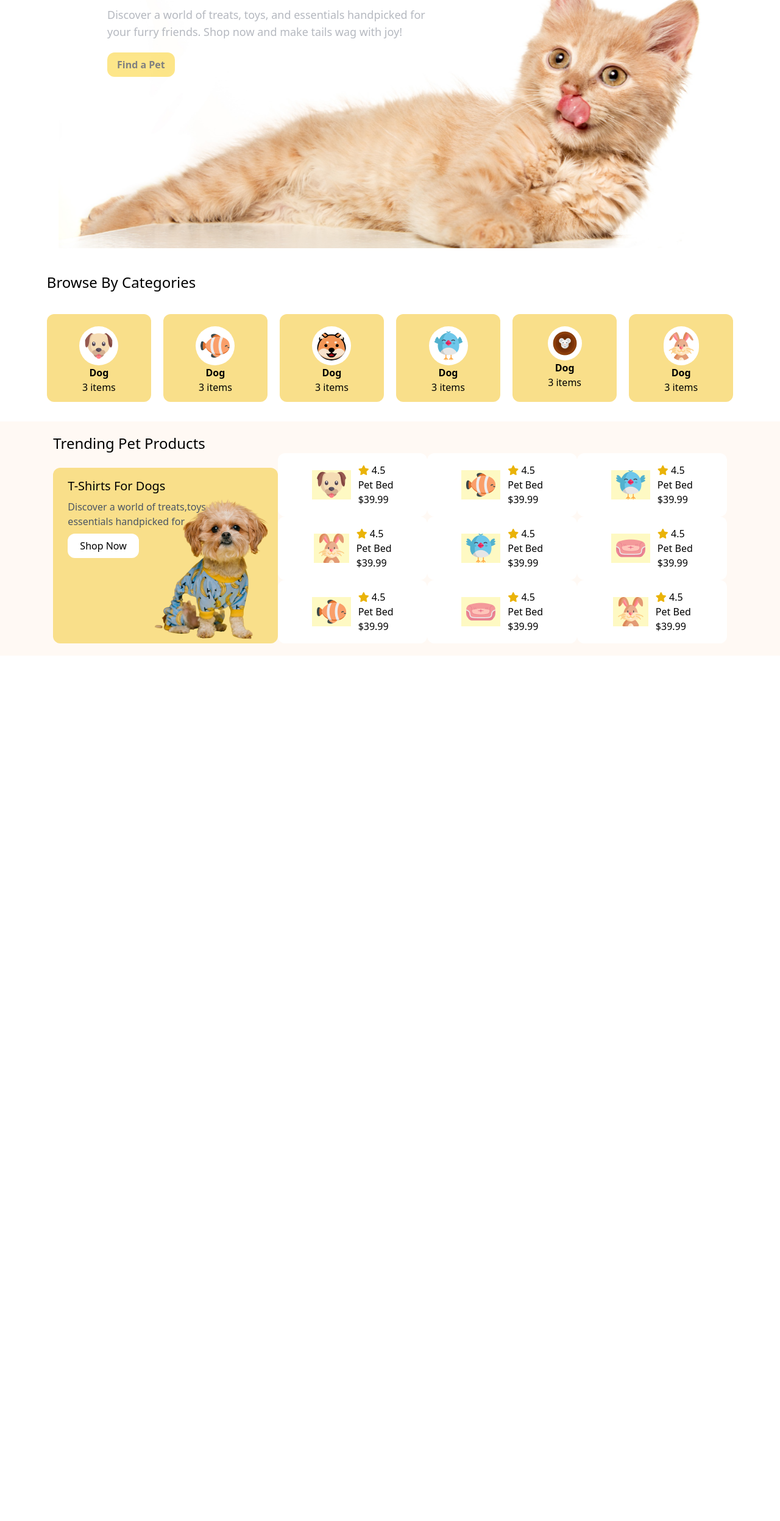
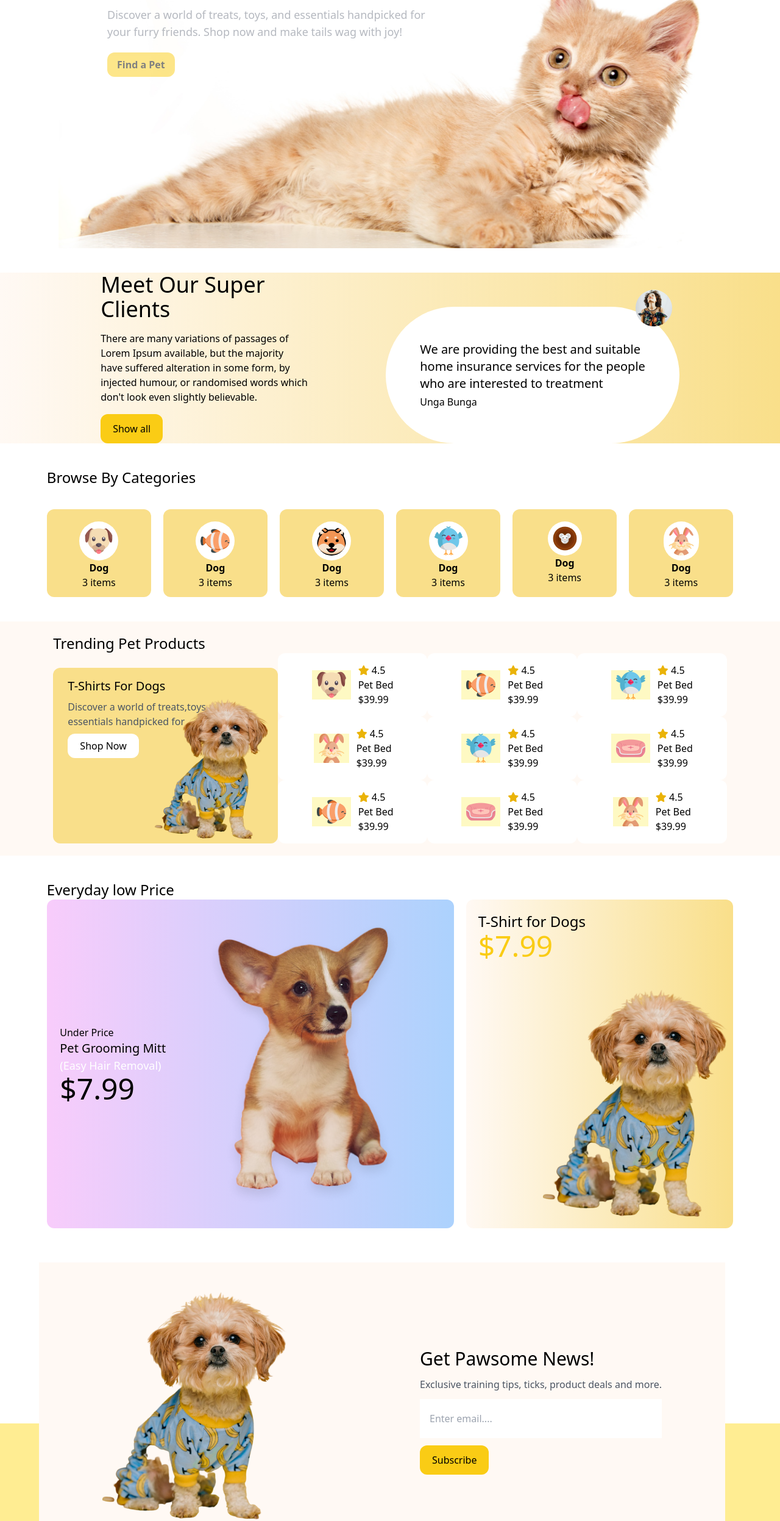
Before and after one commit to Adit2288/A-03-001, a plain HTML site: page index.html in a window 1280 px wide. Shown: the part 306-2800 px from the top of the page at 61% size. Before the commit the page ends 1381 px from the top, so only its background shows below. Drawn offline with nearby package versions, Linux system fonts and the light colour scheme; a web font is replaced by a local one.

Commit message:
100%  done

```diff
--- a/index.html
+++ b/index.html
@@ -92,7 +92,30 @@
           </section>
     </header>
     <!-- Main Content -->
-     <main>
+     <main class="relative">
+
+      <!-- new section  -->
+
+      <section class="w-full bg-gradient-to-r from-[#FFF9F4] to-[#F9DF8A] mt-10">
+        <div class=" w-[88%] mx-auto flex justify-evenly flex-col md:flex-row items-end gap-10">
+          <div class="space-y-4">
+                  <h3 class="text-4xl font-sans">Meet Our Super <br> Clients </h3>
+                  <p>There are many variations of passages of <br>Lorem Ipsum available, but the majority <br>  have suffered alteration in some form, by <br> injected humour, or randomised words which <br> don't look even slightly believable. </p>
+
+                  <button class="px-5 py-3 bg-yellow-400 rounded-xl">Show all</button>
+
+          </div>
+
+          <div class="bg-white rounded-full p-14 relative">
+                 <div>
+                  <img src="images/client.png" alt="" class="absolute -top-7 right-3">
+                  <p class="font-sans text-xl">We are providing the best and suitable <br> home insurance services for the people <br> who are interested to treatment</p>
+                  <p class="mt-1">Unga Bunga</p>
+                 </div>
+          </div>
+        </div>
+      </section>
+
   <!-- Catagory section -->
    <section class="w-full mt-10">
      <div class="w-[88%] mx-auto">
@@ -186,7 +209,7 @@
    </section>
 
    <!-- Trending by catagory -->
-    <section class="bg-[#FFF9F4] mt-8 lg:px-3 lg:py-5">
+    <section class="bg-[#FFF9F4] mt-10 lg:px-3 lg:py-5 ">
 
       <div class="w-[88%] mx-auto">
      <h3 class="text-2xl ">Trending Pet Products</h3>
@@ -317,10 +340,111 @@
       </div>
 
     </section>
-     </main>
+
+    <!-- Everyday low Price -->
+      <section >
+    <div class="w-[88%] mx-auto lg:pb-80 pb-96 mt-10">
+     <h2 class="text-2xl">Everyday low Price</h2>
+     <!--grid row and col section   -->
+     <div class="grid grid-cols-1 grid-rows-2 lg:grid-cols-5 lg:grid-rows-1 gap-5">
+
+      <!-- card 1 -->
+       <div class="lg:col-span-3 bg-gradient-to-r from-[#F8CCFB] to-[#ACD2FD] rounded-xl flex justify-around lg:justify-center items-center lg:p-5 p-4 pl-3">
+            <div>
+              <p class="font-sans">Under Price</p>
+              <h2 class="text-xl">Pet Grooming Mitt</h2>
+              <p class="text-lg text-white">(Easy Hair Removal)</p>
+              <p class="lg:text-5xl text-3xl">$7.99</p>
+            </div>
+   <!-- image section -->
+
+         <div class="">
+          <img src="images/cute-dog-mid.png" alt="" class="lg:w-[90%] w-[70%] ml-7">
+         </div>
+
+       </div>
+
+       <!-- card 2 -->
+
+       <div class="bg-gradient-to-r from-[#FFF9F4] to-[#F9DF8A] lg:col-span-2 rounded-xl relative pb-36">
+
+       <div class="p-5 ">
+        <h2 class="text-2xl">T-Shirt for Dogs</h2>
+        <p class=" text-yellow-400 text-5xl">$7.99</p>
+       </div>
+       <div class="hidden lg:flex md:flex absolute bottom-0 right-0">
+        <img  src="images/cute-pet-mid.png" alt="">
+       </div>
+
+       <div class="flex lg:hidden md:hidden absolute bottom-0 right-0">
+        <img  src="images/cute-pet-small.png" alt="">
+       </div>
+
+       </div>
+
+      </div>
+     <div>
+
+     </div>
+    </div>
+      <!-- pet news section -->
+
+    <section class="w-[88%] mx-auto pt-12 pb-12 bg-[#FFF9F4] flex justify-around items-center absolute -bottom-56 lg:left-16 left-6">
+
+    <div>
+      <img src="images/cute-pet-mid.png" alt="">
+    </div>
+
+   <div class="space-y-3">
+    <h3 class="text-3xl">Get Pawsome News!</h3>
+    <p class="font-sans text-gray-600">Exclusive training tips, ticks, product deals and more.</p>
+    <input type="text" placeholder="Enter email...." class="bg-white lg:w-[100%] sm:w-[80%] px-4 py-5">
+
+    <button class="bg-yellow-400 px-5 py-3 text-black text-center rounded-xl">Subscribe</button>
+   </div>
+
+    </section>
+   </section>
+
+     <!--  -->
+
+  </main>
      <!-- Footer -->
-      <footer>
+      <footer class="w-screen bg-[#FFDC2680] lg:pt-80 pt-80 ">
+         <!--content part  -->
+        <div class="w-[88%] mx-auto ">
+          <div class="flex lg:justify-between lg:items-center flex-col lg:flex-row space-y-7 lg:space-y-0">
+            <div class="space-y-2">
+              <!-- logo -->
+              <div class="flex items-center gap-2">
+              <img src="images/logo-footer.png" alt="">
+              <p class="text-2xl">Browse<span class="text-yellow-400">4</span>Pets</p>
+              </div>
+              <p class="font-sans text-xl">Discover a world of treats, toys, and <br> essentials handpicked for your furry <br> friends</p>
+            </div>
 
+            <div>
+              <nav>
+                <ul class="text-xl font-sans">
+                  <li>Find a Pet</li>
+                  <li>Breeds</li>
+                  <li>Contact us</li>
+                </ul>
+              </nav>
+            </div>
+
+            <div>
+              <p>Follow Us</p>
+              <div class="space-x-2">
+                <i class="fa-brands fa-facebook text-2xl"></i>
+                <i class="fa-brands fa-instagram text-2xl"></i>
+                <i class="fa-brands fa-linkedin text-2xl rounded-full"></i>
+                <i class="fa-brands fa-youtube text-2xl"></i>
+              </div>
+            </div>
+          </div>
+
+         </div>
       </footer>
 </body>
 </html>
```
Also changed, not shown: images/client.png (added).
